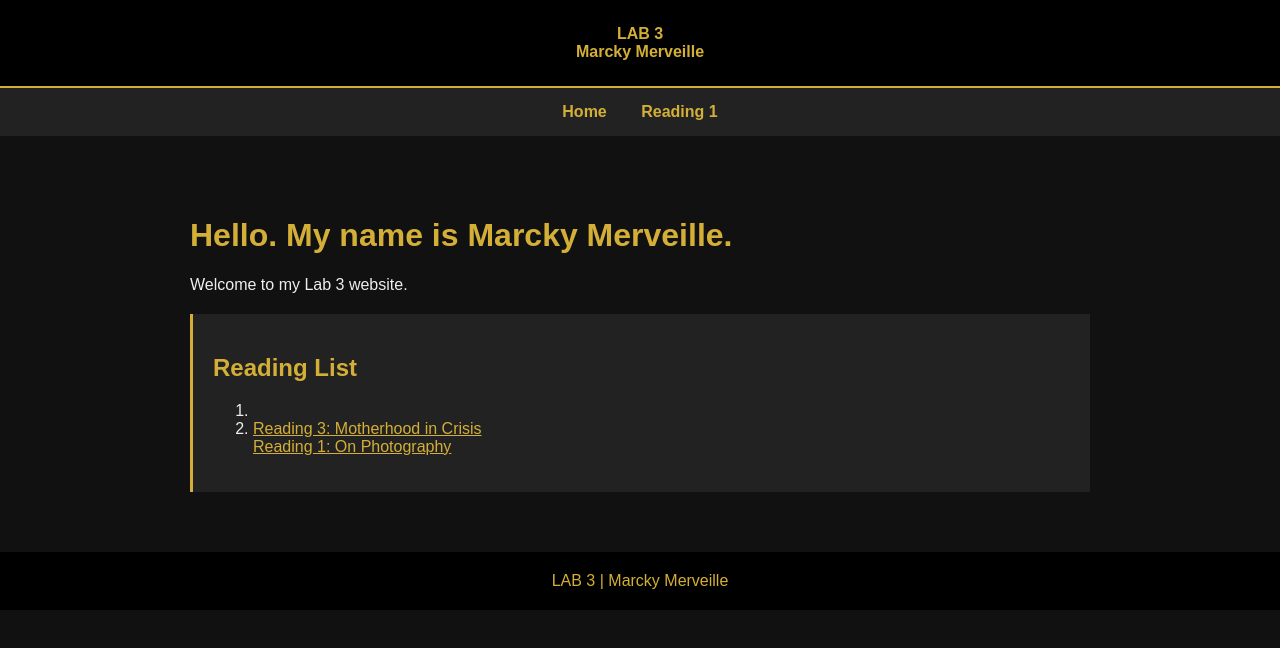
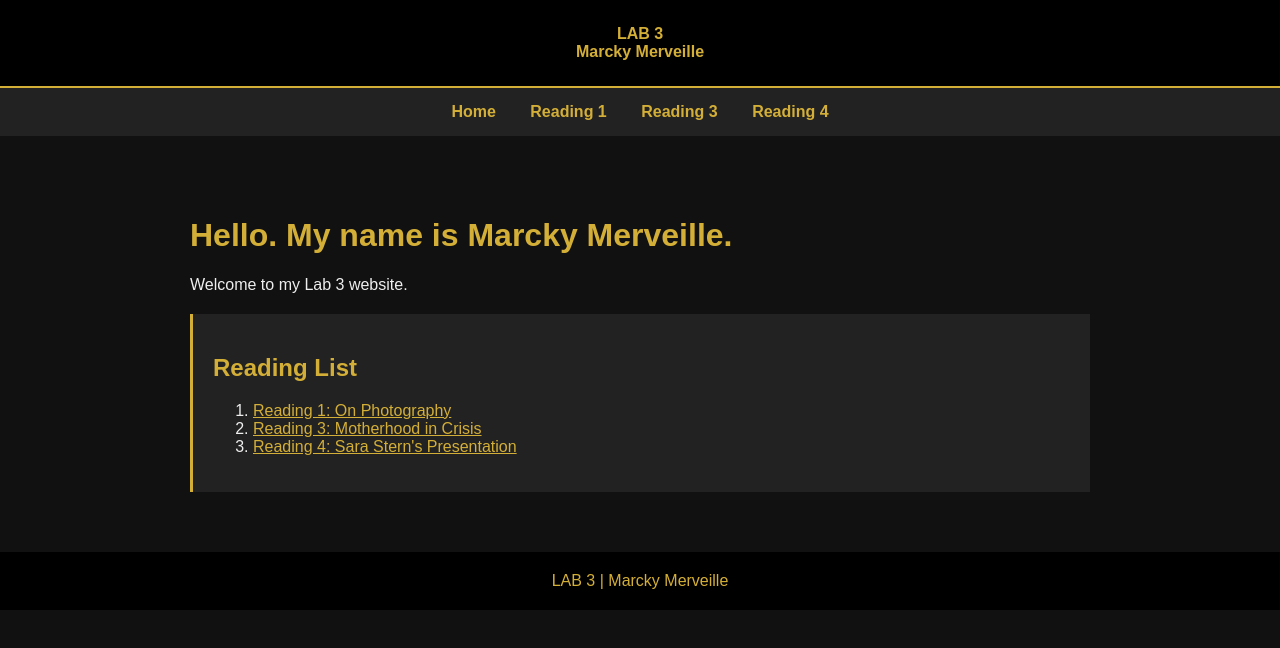
Before and after one commit to MMerveille/media150, a plain HTML site: page index.html in a window 1280 px wide. Drawn offline with Linux system fonts and the light colour scheme.

Commit message:
Update index.html

```diff
--- a/index.html
+++ b/index.html
@@ -22,6 +22,8 @@
     <nav>
         <a href="index.html">Home</a>
         <a href="reading1.html">Reading 1</a>
+        <a href="reading3.html">Reading 3</a>
+        <a href="reading4.html">Reading 4</a>
     </nav>
 
     <main>
@@ -37,16 +39,25 @@
             <h2>Reading List</h2>
 
             <ol>
+
                 <li>
-                    <li>
-    <a href="reading3.html">
-                       Reading 3: Motherhood in Crisis
-                   </a>
-                   </li>
                     <a href="reading1.html">
                         Reading 1: On Photography
                     </a>
                 </li>
+
+                <li>
+                    <a href="reading3.html">
+                        Reading 3: Motherhood in Crisis
+                    </a>
+                </li>
+
+                <li>
+                    <a href="reading4.html">
+                        Reading 4: Sara Stern's Presentation
+                    </a>
+                </li>
+
             </ol>
 
         </section>
```
